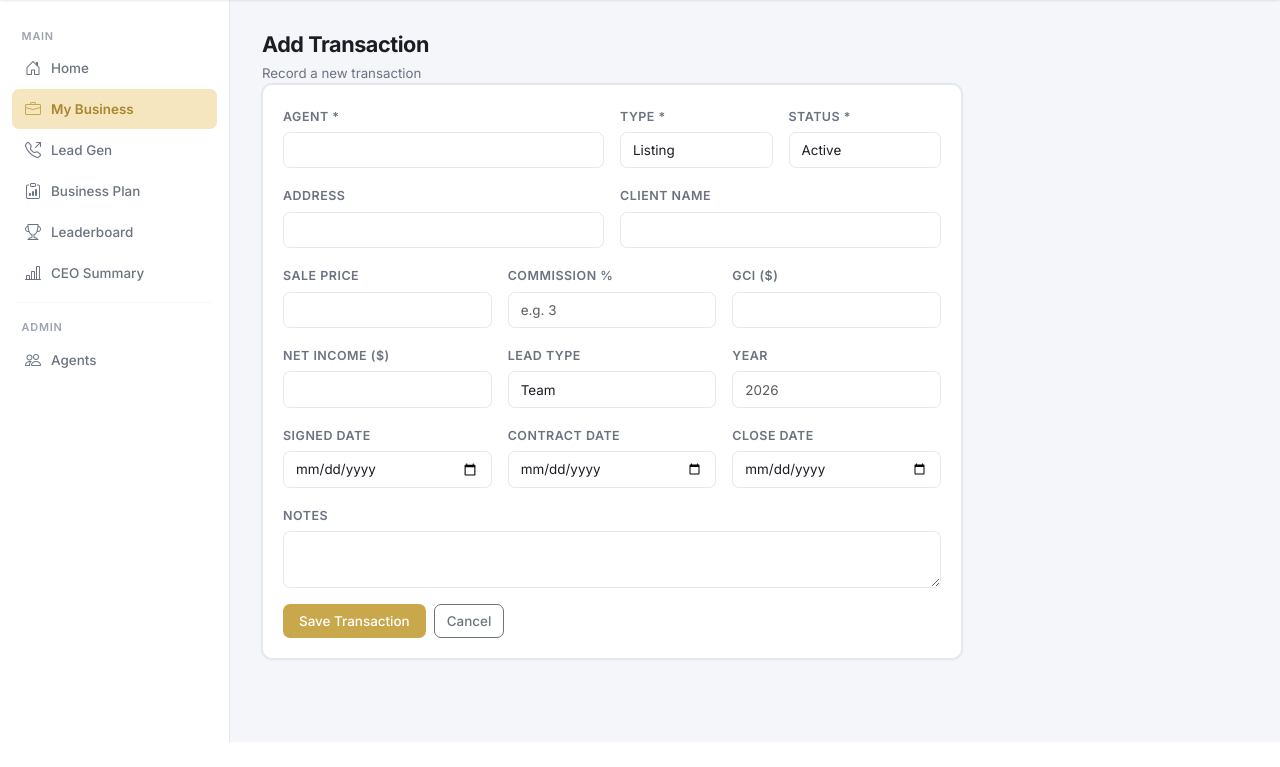
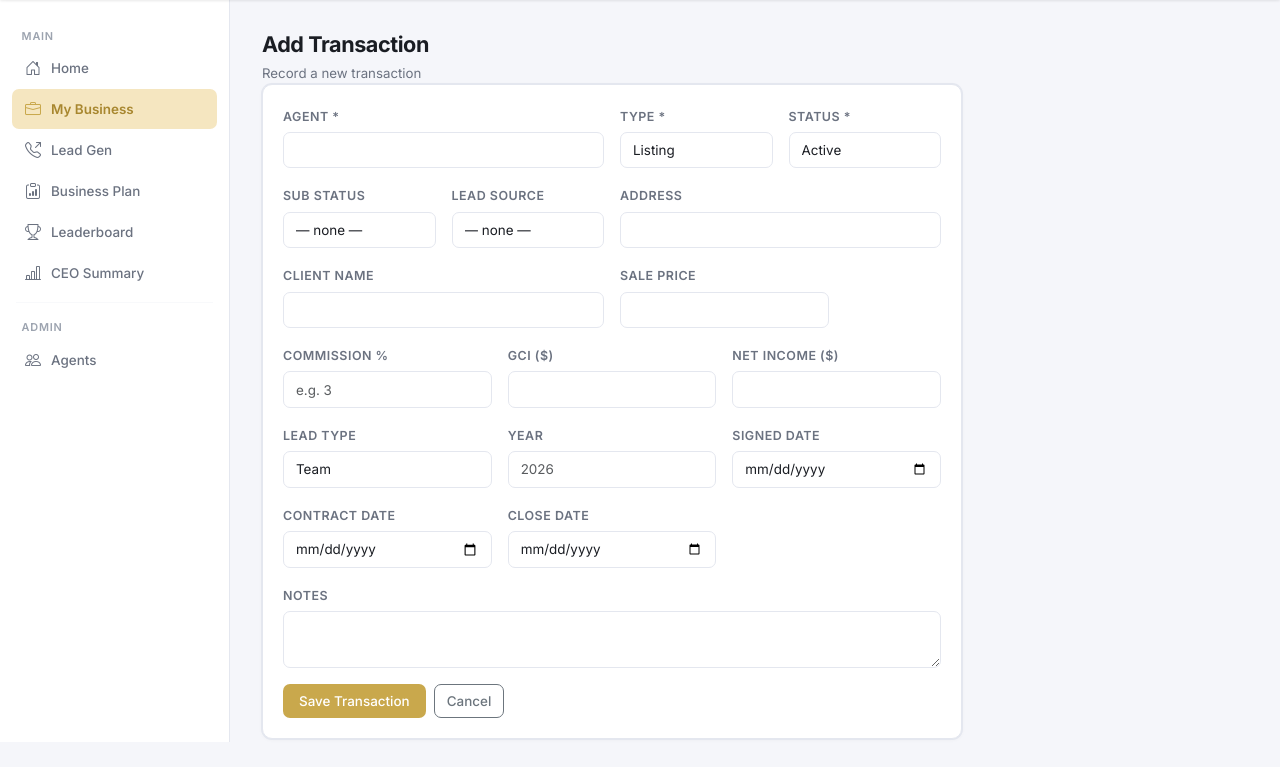
Before and after one commit to JetTDG/tdg-command-center, a Flask app: page /my-business/add in a window 1280 px wide. Shown: the part 58-825 px from the top of the page. Before the commit the page ends 800 px from the top, so only its background shows below. Run offline with Flask 3, Linux system fonts and the light colour scheme; the visitor is signed in with stand-in values (Sample User, id 1); data that the repository does not hold is empty.

Commit message:
Add Sub Status + Lead Source to Add/Edit transaction form

```diff
--- a/app/routes/main.py
+++ b/app/routes/main.py
@@ -203,7 +203,9 @@ def add_transaction():
             agent_id=int(f['agent_id']),
             transaction_type=f['transaction_type'],
             status=f['status'],
+            sub_status=f.get('sub_status') or None,
             lead_type=f.get('lead_type', 'Team'),
+            lead_source=f.get('lead_source') or None,
             address=f.get('address', ''),
             client_name=f.get('client_name', ''),
             sale_price=float(f.get('sale_price') or 0),
@@ -224,7 +226,10 @@ def add_transaction():
     agents = Agent.query.filter_by(status='Active').order_by(Agent.name).all()
     statuses = ['Active', 'Pending', 'Closed', 'Pipeline', 'Pre-Signed', 'Coming Soon',
                 'x-Cancelled', 'y-Sale Failed', 'z-Expired', 'Temp Off Market']
-    return render_template('main/transaction_form.html', agents=agents, statuses=statuses, t=None)
+    lead_sources = [r[0] for r in db.session.query(Transaction.lead_source)
+                    .filter(Transaction.lead_source.isnot(None), Transaction.lead_source != '')
+                    .distinct().order_by(Transaction.lead_source).all()]
+    return render_template('main/transaction_form.html', agents=agents, statuses=statuses, lead_sources=lead_sources, t=None)
 
 @bp.route('/my-business/edit/<int:tid>', methods=['GET', 'POST'])
 @login_required
@@ -235,7 +240,9 @@ def edit_transaction(tid):
         t.agent_id = int(f['agent_id'])
         t.transaction_type = f['transaction_type']
         t.status = f['status']
+        t.sub_status = f.get('sub_status') or None
         t.lead_type = f.get('lead_type', 'Team')
+        t.lead_source = f.get('lead_source') or None
         t.address = f.get('address', '')
         t.client_name = f.get('client_name', '')
         t.sale_price = float(f.get('sale_price') or 0)
@@ -255,7 +262,10 @@ def edit_transaction(tid):
     agents = Agent.query.filter_by(status='Active').order_by(Agent.name).all()
     statuses = ['Active', 'Pending', 'Closed', 'Pipeline', 'Pre-Signed', 'Coming Soon',
                 'x-Cancelled', 'y-Sale Failed', 'z-Expired', 'Temp Off Market']
-    return render_template('main/transaction_form.html', agents=agents, statuses=statuses, t=t)
+    lead_sources = [r[0] for r in db.session.query(Transaction.lead_source)
+                    .filter(Transaction.lead_source.isnot(None), Transaction.lead_source != '')
+                    .distinct().order_by(Transaction.lead_source).all()]
+    return render_template('main/transaction_form.html', agents=agents, statuses=statuses, lead_sources=lead_sources, t=t)
 
 @bp.route('/my-business/delete/<int:tid>', methods=['POST'])
 @login_required
--- a/app/templates/main/transaction_form.html
+++ b/app/templates/main/transaction_form.html
@@ -25,6 +25,22 @@
           <label class="form-label">Status *</label>
           <select name="status" class="form-select" required>
             {% for s in statuses %}<option {% if t and t.status==s %}selected{% endif %}>{{ s }}</option>{% endfor %}
+          </select>
+        </div>
+        <div class="col-md-3">
+          <label class="form-label">Sub Status</label>
+          <select name="sub_status" class="form-select">
+            <option value="">— none —</option>
+            {% for ss in ['CRE Buyer','CRE Listing','CRE Lease','Landlord Rep','Tenant Rep','Business-only'] %}
+            <option {% if t and t.sub_status==ss %}selected{% endif %} value="{{ ss }}">{{ ss }}</option>
+            {% endfor %}
+          </select>
+        </div>
+        <div class="col-md-3">
+          <label class="form-label">Lead Source</label>
+          <select name="lead_source" class="form-select">
+            <option value="">— none —</option>
+            {% for ls in lead_sources %}<option {% if t and t.lead_source==ls %}selected{% endif %} value="{{ ls }}">{{ ls }}</option>{% endfor %}
           </select>
         </div>
         <div class="col-md-6">
```
